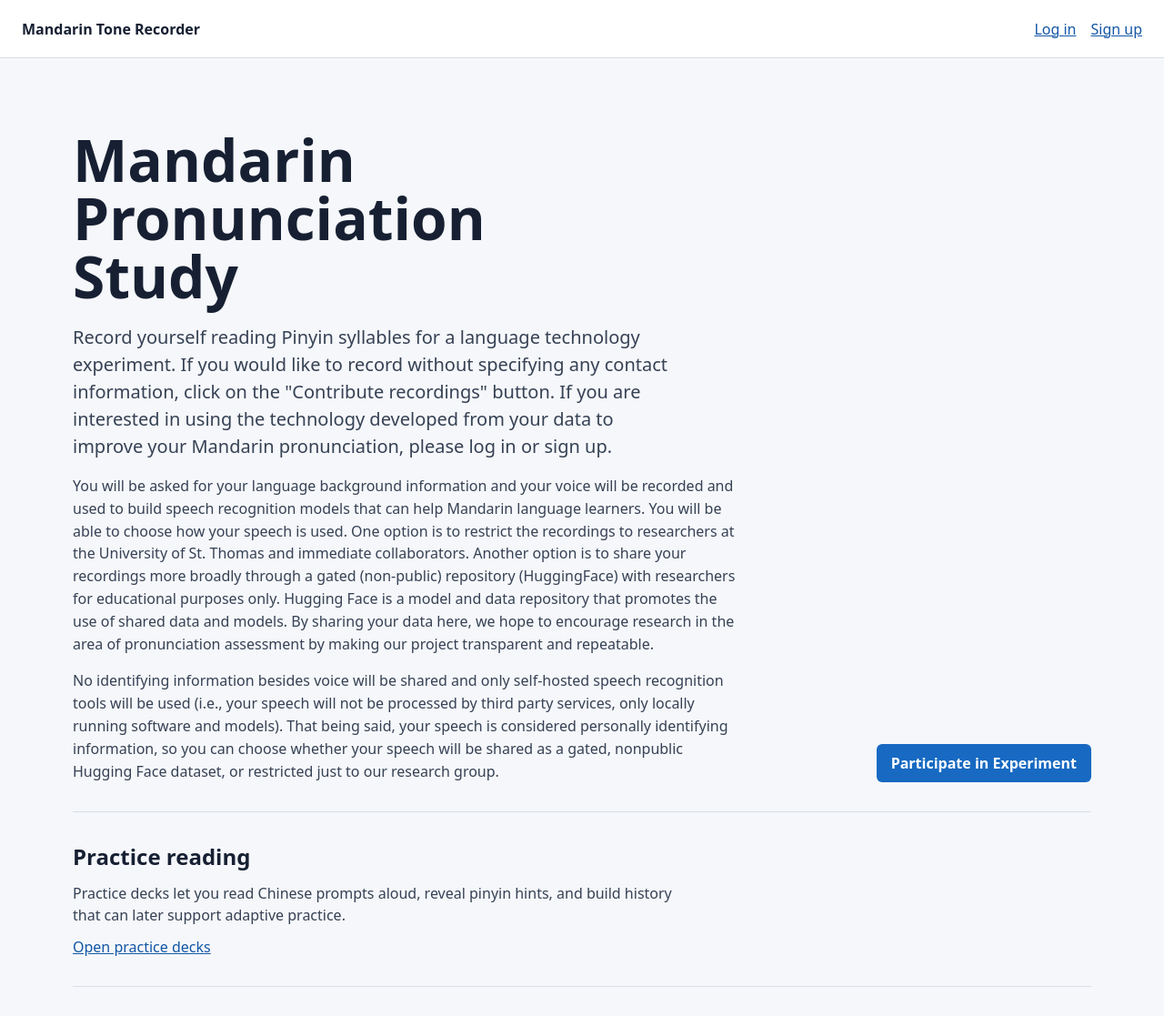
After one commit to abecode/mandarin_tone_recorder, a Django app: template templates/home.html in a window 1280 px wide. The commit adds this page. Shown: the whole page at 91% size. Run offline with Django 5.2, Linux system fonts and the light colour scheme; the template is opened without the code that fills it, so the values that code supplies are empty.

Commit message:
adding a file that was missing and impoving wording

```diff
--- a/templates/home.html
+++ b/templates/home.html
@@ -15,7 +15,7 @@
     </div>
     <div class="home-primary-actions">
       <a class="primary-action" href="{% url 'participants:consent' %}">
-        Contribute recordings
+        Participate in Experiment
       </a>
     </div>
   </section>
--- /dev/null
+++ b/templates/participants/_data_use_disclosure.html
@@ -0,0 +1,22 @@
+<div class="data-use-disclosure">
+  <p>
+    You will be asked for your language background information and your voice
+    will be recorded and used to build speech recognition models that can help
+    Mandarin language learners. You will be able to choose how your speech is
+    used. One option is to restrict the recordings to researchers at the
+    University of St. Thomas and immediate collaborators. Another option is to
+    share your recordings more broadly through a gated (non-public) repository
+    (HuggingFace) with researchers for educational purposes only. Hugging Face
+    is a model and data repository that promotes the use of shared data and
+    models. By sharing your data here, we hope to encourage research in the area
+    of pronunciation assessment by making our project transparent and repeatable.
+  </p>
+  <p>
+    No identifying information besides voice will be shared and only self-hosted
+    speech recognition tools will be used (i.e., your speech will not be
+    processed by third party services, only locally running software and models).
+    That being said, your speech is considered personally identifying
+    information, so you can choose whether your speech will be shared as a
+    gated, nonpublic Hugging Face dataset, or restricted just to our research group.
+  </p>
+</div>
```
